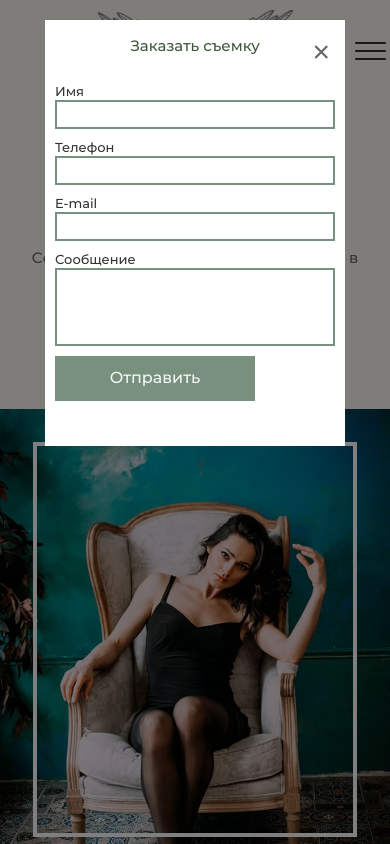
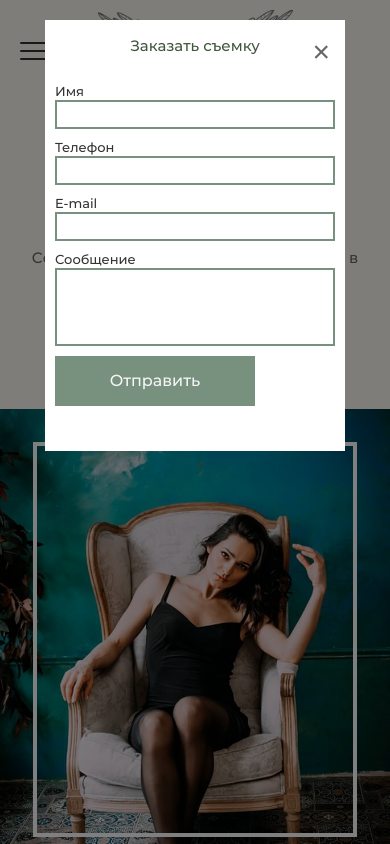
Before and after one commit to mzubkova/portfolio-project, a PHP site: page / in a window 390 px wide, after a click on "Заказать съёмку". Run offline with PHP 8.4, Linux system fonts and the light colour scheme; some libraries are stand-ins or nearby versions.

Commit message:
Update 2020-12-07T16:17:58.245Z

```diff
--- a/css/style.css
+++ b/css/style.css
@@ -68,9 +68,10 @@ h6 {
 
 button {
   background-color: transparent;
-  border: 0;
+  border-style: none;
   cursor: pointer;
-  outline: 0 !important; }
+  outline: 0 !important;
+  text-decoration: none; }
 
 p {
   margin: 0;
@@ -574,38 +575,26 @@ select:-webkit-autofill:focus {
 
 .btn-intro {
   background-color: #77917e;
-  border: 0;
   color: #f6f6f6;
   display: inline-block;
   font-family: "Montserrat", sans-serif;
   font-size: 1.8rem;
-  height: 55px;
   line-height: 1.22;
-  max-width: 240px;
-  position: relative;
+  padding: 15px 0;
   text-align: center;
   text-transform: inherit;
-  -webkit-transition: all 0.2s ease-in;
-  -o-transition: all 0.2s ease-in;
-  transition: all 0.2s ease-in;
   width: 100%; }
   @media (max-width: 991px) {
     .btn-intro {
-      font-size: 1.6rem;
-      height: 45px;
-      max-width: 200px; } }
+      font-size: 1.6rem; } }
   @media (max-width: 767px) {
     .btn-intro {
       font-size: 1.4rem;
-      height: 35px;
-      text-transform: inherit;
-      width: 150px; } }
+      height: 40px;
+      padding: 10px 0; } }
   @media (max-width: 575px) {
     .btn-intro {
-      font-size: 1.6rem;
-      height: 45px;
-      text-transform: inherit;
-      width: 200px; } }
+      font-size: 1.6rem; } }
 
 .btn-product {
   background-color: #fffcf8;
@@ -628,6 +617,23 @@ select:-webkit-autofill:focus {
     background-color: #77917e;
     color: #fffcf8; }
 
+.btn-form {
+  cursor: pointer;
+  height: 50px;
+  padding: 15px 0;
+  text-align: center;
+  width: 200px; }
+  .btn-form--modal {
+    cursor: pointer;
+    height: 50px;
+    margin-bottom: 35px;
+    margin-left: 10%;
+    padding: 15px 0;
+    width: 200px; }
+    @media (max-width: 991px) {
+      .btn-form--modal {
+        margin-left: 0; } }
+
 .btn-modal {
   background-color: #77917e;
   color: #fff;
@@ -708,19 +714,6 @@ select:-webkit-autofill:focus {
   @media (max-width: 575px) {
     .contact-form__label {
       font-size: 1.3rem; } }
-
-.contact-form__button {
-  cursor: pointer;
-  text-align: center; }
-  @media (max-width: 575px) {
-    .contact-form__button {
-      margin: 0; } }
-  .contact-form__button-modal {
-    margin-bottom: 35px;
-    margin-left: 10%; }
-    @media (max-width: 991px) {
-      .contact-form__button-modal {
-        margin-left: 0; } }
 
 .popup {
   -webkit-box-align: center;
@@ -1009,19 +1002,15 @@ select:-webkit-autofill:focus {
   right: 0;
   text-align: center;
   top: 0;
-  -webkit-transition: 0.5s cubic-bezier(0.645, 0.045, 0.355, 1);
-  -o-transition: 0.5s cubic-bezier(0.645, 0.045, 0.355, 1);
-  transition: 0.5s cubic-bezier(0.645, 0.045, 0.355, 1);
+  -webkit-transition: 1s cubic-bezier(0.645, 0.045, 0.355, 1);
+  -o-transition: 1s cubic-bezier(0.645, 0.045, 0.355, 1);
+  transition: 1s cubic-bezier(0.645, 0.045, 0.355, 1);
   width: 35px;
   will-change: width;
   z-index: 99; }
   @media (max-width: 575px) {
     .nav {
-      display: -webkit-box;
-      display: -webkit-flex;
-      display: -ms-flexbox;
-      display: flex;
-      margin-left: auto; } }
+      left: 0; } }
   .nav.is-active {
     width: 100%; }
 
@@ -1029,11 +1018,15 @@ select:-webkit-autofill:focus {
   display: block;
   padding: 8px 0;
   position: absolute;
-  top: 5%;
+  top: 50%;
   -webkit-transition: 0.2s ease-in-out;
   -o-transition: 0.2s ease-in-out;
   transition: 0.2s ease-in-out;
   z-index: 10; }
+  @media (max-width: 575px) {
+    .nav__trigger {
+      margin-left: 20px;
+      top: 5%; } }
   .nav__trigger .bars {
     position: relative; }
     .nav__trigger .bars, .nav__trigger .bars::before, .nav__trigger .bars::after {
@@ -1479,13 +1472,23 @@ body.modal-open {
         padding: 0 25px 30px;
         text-align: center; } }
   .intro-content__button {
-    margin: 30px 0 0; }
+    height: 55px;
+    margin: 30px 0 0;
+    width: 240px; }
     @media (max-width: 991px) {
       .intro-content__button {
-        margin-bottom: 0; } }
+        height: 45px;
+        margin-bottom: 0;
+        width: 200px; } }
+    @media (max-width: 767px) {
+      .intro-content__button {
+        height: 35px;
+        width: 150px; } }
     @media (max-width: 575px) {
       .intro-content__button {
-        margin: 0 auto 20px; } }
+        height: 45px;
+        margin: 0 auto 20px;
+        width: 200px; } }
 
 .logo {
   height: 139px;
--- a/index.html
+++ b/index.html
@@ -41,7 +41,7 @@
               </p>
               <div class="intro-content__button">
                 <button
-                  class="btn-intro open-modal hvr-glow"
+                  class="btn-intro hvr-glow"
                   type="button"
                   data-toggle="modal"
                   data-target="#ModalForm"
@@ -1200,7 +1200,7 @@
                   type="submit"
                   name="submit"
                   value="Отправить"
-                  class="contact-form__button btn-intro"
+                  class="btn-form btn-intro hvr-glow"
                 />
               </form>
               <!-- .form -->
@@ -1253,7 +1253,7 @@
                 Подписывайся на меня в соцсетях
               </h3>
               <div class="contacts-section__social-list d-flex">
-                <div class="contacts-section__social-list-item">
+                <div class="contacts-section__social-list-item hvr-bounce-in">
                   <a
                     href="https://www.facebook.com/kseniakyshyshian/"
                     target="_blank"
@@ -1265,7 +1265,7 @@
                     />
                   </a>
                 </div>
-                <div class="contacts-section__social-list-item">
+                <div class="contacts-section__social-list-item hvr-bounce-in">
                   <a
                     href="https://www.behance.net/kseniakys"
                     target="_blank"
@@ -1277,7 +1277,7 @@
                     />
                   </a>
                 </div>
-                <div class="contacts-section__social-list-item">
+                <div class="contacts-section__social-list-item hvr-bounce-in">
                   <a
                     href="https://www.instagram.com/kvk_creative_studio/"
                     target="_blank"
@@ -1408,7 +1408,7 @@
                 <li class="d-flex">
                   <a
                     href="https://www.behance.net/kseniakys"
-                    class="footer-menu__social"
+                    class="footer-menu__social hvr-bounce-in"
                     target="_blank"
                     rel="noopener"
                   >
@@ -1420,7 +1420,7 @@
                   </a>
                   <a
                     href="https://www.facebook.com/kseniakyshyshian/"
-                    class="footer-menu__social"
+                    class="footer-menu__social hvr-bounce-in"
                     target="_blank"
                     rel="noopener"
                   >
@@ -1432,7 +1432,7 @@
                   </a>
                   <a
                     href="https://www.instagram.com/kvk_creative_studio/"
-                    class="footer-menu__social"
+                    class="footer-menu__social hvr-bounce-in"
                     target="_blank"
                     rel="noopener"
                   >
@@ -1538,7 +1538,7 @@
               <input
                 type="submit"
                 name="submit"
-                class="contact-form__button contact-form__button-modal btn-intro"
+                class="btn-form--modal btn-intro hvr-glow"
                 value="Отправить"
               />
             </form>
@@ -1556,7 +1556,7 @@
           Ваша заявка отправлена, в ближайшее время с Вами свяжется наш менеджер
           для уточнения деталей.
         </p>
-        <button class="btn-modal">Ok</button>
+        <button class="btn-modal hvr-glow">Ok</button>
       </div>
     </div>
 
```
